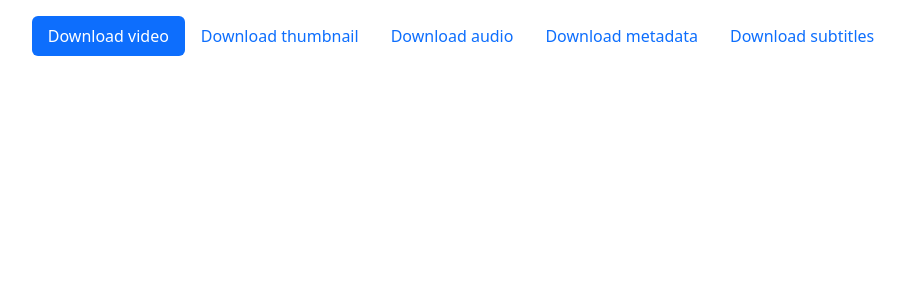
After one commit to FoxPyDev/web_tubefox, a Django app: page /bootstrap/ in a window 1280 px wide. The commit adds this page. Shown: the top 300 px of the page, without its empty margins (179-1084 px from the left). Run offline with Django 5.2, Linux system fonts and the light colour scheme; some libraries are stand-ins or nearby versions.

Commit message:
in progress

```diff
--- a/base_app/admin.py
+++ b/base_app/admin.py
@@ -1,4 +1 @@
 from django.contrib import admin
-from base_app.models import Workers
-
-admin.site.register(Workers)
--- a/base_app/views.py
+++ b/base_app/views.py
@@ -1,6 +1,4 @@
 from django.shortcuts import render
-from base_app.models import Workers
-from django.http import HttpResponse
 from tubefox import TubeFox
 
 
@@ -22,3 +20,7 @@ def index_page(request):
                       )
     elif request.method == "GET":
         return render(request, 'index.html')
+
+
+def bootstrap_page(request):
+    return render(request, 'bootstrap.html')
--- /dev/null
+++ b/templates/bootstrap.html
@@ -0,0 +1,22 @@
+<!DOCTYPE html>
+<html lang="en">
+<head>
+    <meta charset="UTF-8">
+    <title>Bootstrap</title>
+    <link rel="stylesheet" href="https://cdn.jsdelivr.net/npm/bootstrap@5.3.2/dist/css/bootstrap.min.css"
+          integrity="sha384-T3c6CoIi6uLrA9TneNEoa7RxnatzjcDSCmG1MXxSR1GAsXEV/Dwwykc2MPK8M2HN" crossorigin="anonymous">
+</head>
+<body>
+    <div class="container">
+        <header class="d-flex justify-content-center py-3">
+          <ul class="nav nav-pills">
+            <li class="nav-item"><a href="#" class="nav-link active" aria-current="page">Download video</a></li>
+            <li class="nav-item"><a href="#" class="nav-link">Download thumbnail</a></li>
+            <li class="nav-item"><a href="#" class="nav-link">Download audio</a></li>
+            <li class="nav-item"><a href="#" class="nav-link">Download metadata</a></li>
+            <li class="nav-item"><a href="#" class="nav-link">Download subtitles</a></li>
+          </ul>
+        </header>
+    </div>
+</body>
+</html>
--- a/templates/index.html
+++ b/templates/index.html
@@ -3,6 +3,7 @@
 <head>
     <meta charset="UTF-8">
     <title>TubeFox</title>
+    <link rel="stylesheet" href="https://cdn.jsdelivr.net/npm/bootstrap@5.3.2/dist/css/bootstrap.min.css">
 </head>
 <body>
     <h1>TubeFox</h1>
@@ -10,16 +11,12 @@
         <label for="yt_link">Paste YouTube video link:</label>
         <br>
         <input type="text" id="yt_link" name="yt_link" required>
-        <br>
         <input type="submit" value="Download">
         {% csrf_token %}
     </form>
     <p>{{ title }}</p>
     <p>{{ description }}</p>
     <p>{{ keywords }}</p>
-{#    <a href="{{ download_video }}">Download video</a>#}
-{#    <a href="{{ download_thumbnail }}">Download thumbnail</a>#}
-{#    <a href="{{ download_audio }}">Download audio</a>#}
     {% if request.method == "POST" %}
         <a href="{{ download_video }}">Download video</a>
         <a href="{{ download_thumbnail }}">Download thumbnail</a>
--- a/web_tubefox/urls.py
+++ b/web_tubefox/urls.py
@@ -16,7 +16,7 @@ Including another URLconf
 """
 from django.contrib import admin
 from django.urls import path
-from base_app.views import index_page
+from base_app.views import index_page, bootstrap_page
 
 urlpatterns = [
     path('admin/', admin.site.urls),
@@ -28,4 +28,5 @@ urlpatterns = [
     path('audio/', index_page, name='audio'),
     path('subtitles/', index_page, name='subtitles'),
     path('metadata/', index_page, name='metadata'),
+    path('bootstrap/', bootstrap_page, name='metadata'),
 ]
```
Also changed, not shown: base_app/models.py (+0 -9 lines), base_app/migrations/__init__.py (deleted).
